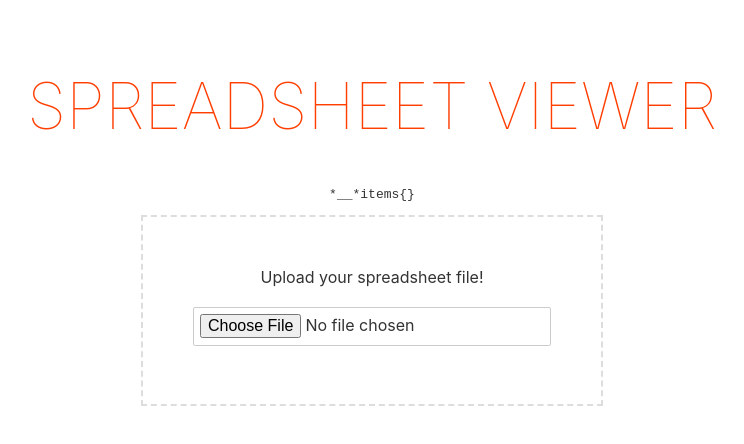
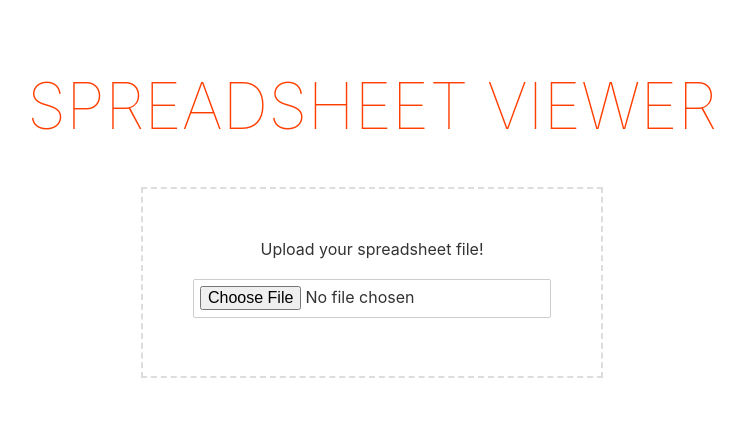
Before and after one commit to irfansimsar/svelte-spreadsheet-viewer, a Svelte app: page / in a window 1280 px wide. Shown: the top 444 px of the page, without its empty margins (268-1012 px from the left). Built offline with nearby package versions, Linux system fonts and the light colour scheme.

Commit message:
Remove unused debugging codes

```diff
--- a/src/App.svelte
+++ b/src/App.svelte
@@ -44,7 +44,7 @@
 
 <main>
 	<h1>{name}</h1>
-	<pre>*__*items{JSON.stringify(items, null, 2)}</pre>
+
 	<ColumnSettings />
 
 	{#if !$items.length}
```
